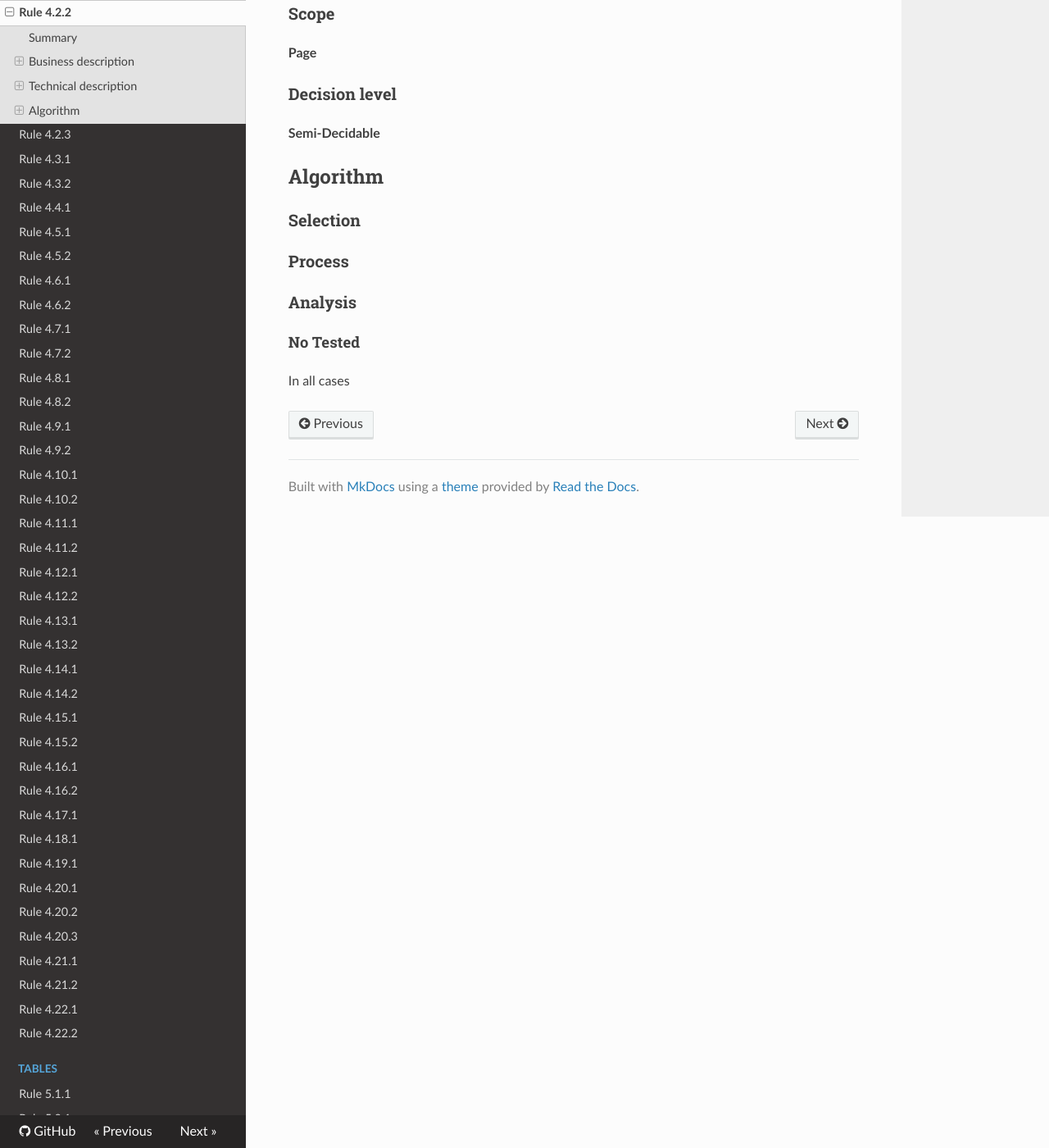
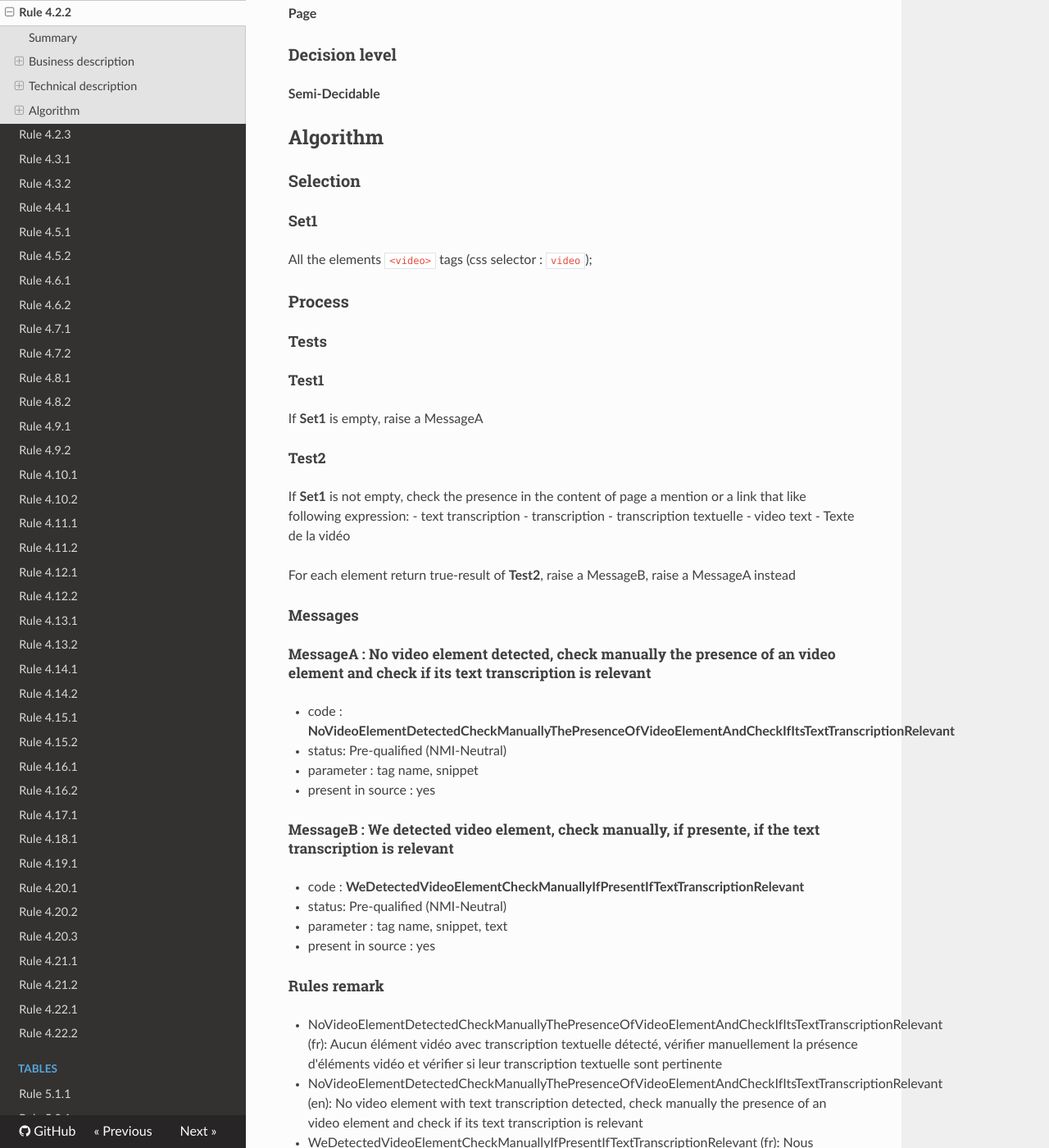
Before and after one commit to Tanaguru/RGAA3-2016, an MkDocs documentation site: the page built from docs/Rule-4-2-2.md, in a window 1280 px wide and 1400 px high, scrolled down 909 px. Shown: the whole window at 82% size. Built offline with MkDocs 1.6.1, drawn with Linux system fonts in a browser that asks for light colours; nearby versions of some CDN libraries; old or Windows-style settings are respelled for this version of MkDocs; some of the changed text lies outside the part shown.

Commit message:
Update tests 4.2.2

```diff
--- a/docs/Rule-4-2-2.md
+++ b/docs/Rule-4-2-2.md
@@ -42,10 +40,60 @@ Chaque <a href="http://references.modernisation.gouv.fr/referentiel-technique-0#
 
 ### Selection
 
+#### Set1
+
+All the elements `<video>` tags (css selector : `video`);
+
 ### Process
+
+#### Tests
+
+##### Test1
+
+If **Set1** is empty, raise a MessageA
+
+##### Test2
+
+If **Set1** is not empty, check the presence in the content of page a mention or a link that like following expression:
+ - text transcription
+ - transcription
+ - transcription textuelle
+ - video text
+ - Texte de la vidéo
+
+For each element return true-result of **Test2**, raise a MessageB, raise a MessageA instead
+
+#### Messages
+
+##### MessageA : No video element detected, check manually the presence of an video element and check if its text transcription is relevant
+
+-    code : **NoVideoElementDetectedCheckManuallyThePresenceOfVideoElementAndCheckIfItsTextTranscriptionRelevant**
+-    status: Pre-qualified (NMI-Neutral)
+-    parameter : tag name, snippet
+-    present in source : yes
+
+##### MessageB : We detected video element, check manually, if presente, if the text transcription is relevant
+
+-    code : **WeDetectedVideoElementCheckManuallyIfPresentIfTextTranscriptionRelevant**
+-    status: Pre-qualified (NMI-Neutral)
+-    parameter : tag name, snippet, text
+-    present in source : yes
+
+#### Rules remark
+
+ * NoVideoElementDetectedCheckManuallyThePresenceOfVideoElementAndCheckIfItsTextTranscriptionRelevant (fr): Aucun &eacute;l&eacute;ment vid&eacute;o avec transcription textuelle d&eacute;tect&eacute;, v&eacute;rifier manuellement la pr&eacute;sence d'&eacute;l&eacute;ments vid&eacute;o et v&eacute;rifier si leur transcription textuelle sont pertinente
+ * NoVideoElementDetectedCheckManuallyThePresenceOfVideoElementAndCheckIfItsTextTranscriptionRelevant (en): No video element with text transcription detected, check manually the presence of an video element and check if its text transcription is relevant
+
+ * WeDetectedVideoElementCheckManuallyIfPresentIfTextTranscriptionRelevant (fr): Nous d&eacute;tectons des &eacute;l&eacute;ments vid&eacute;o, v&eacute;rifier manuellement, si pr&eacute;sente, si la transcription textuelle est pertinente
+ * WeDetectedVideoElementCheckManuallyIfPresentIfTextTranscriptionRelevant (en): We detected video element, check manually, if presente, if the text transcription is relevant
+
+### Accede Web guidelines
+
+ * Rgaa32016-4-2-2-Accedeweb-HTML-13
+ * Rgaa32016-4-2-2-Accedeweb-EDIT-8-3
 
 ### Analysis
 
-#### No Tested
+#### Pre-qualified
 
 In all cases
```
Also changed, not shown: other parts of docs/Rule-4-2-2.md (+7 -9 lines), 3 other files.
